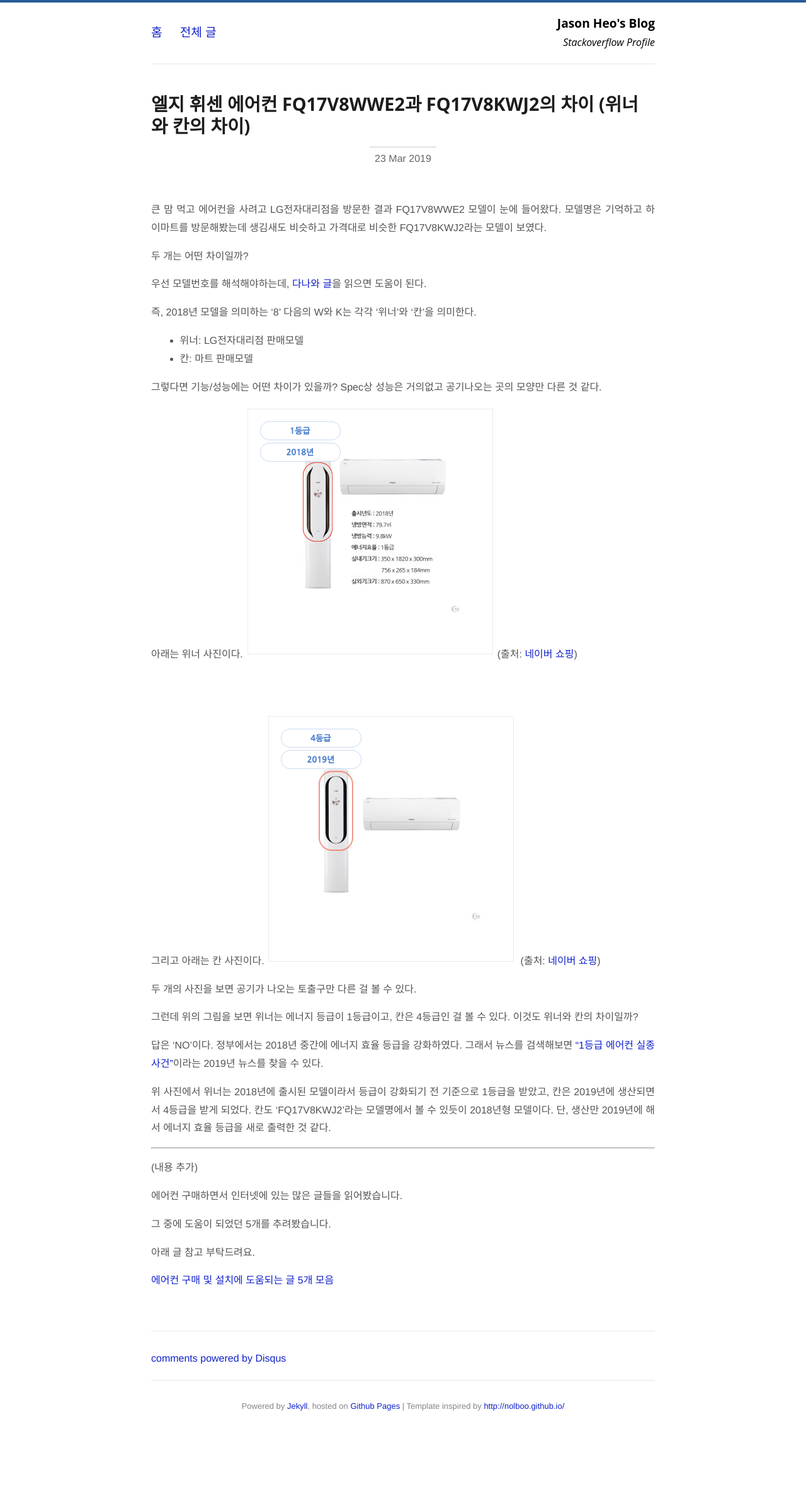
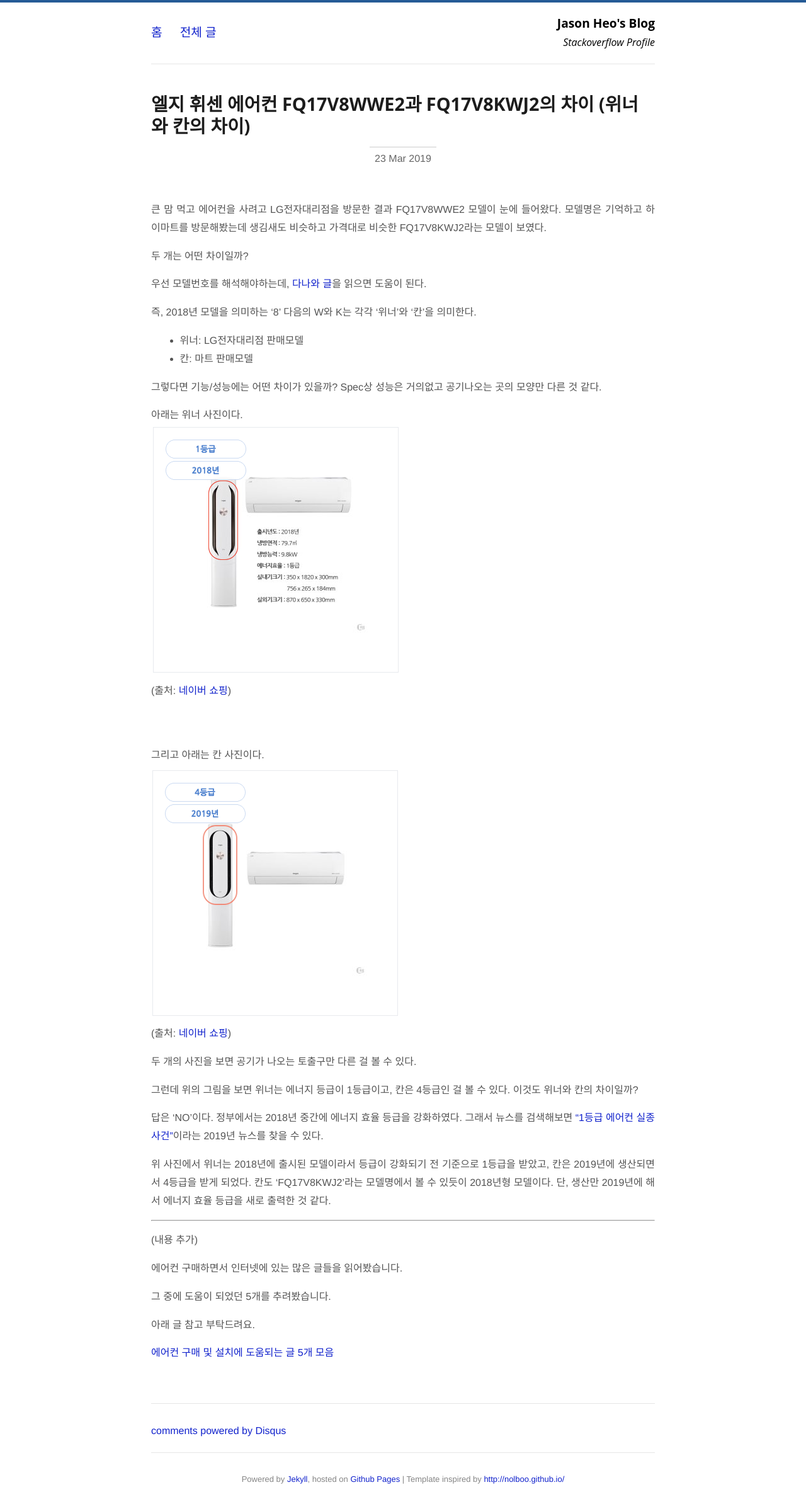
Before and after one commit to jason-heo/jason-heo.github.io, a Jekyll site: the page built from _posts/2019-03-23-ac-lg.md, in a window 1280 px wide. Shown: the whole page at 63% size. Built offline with Jekyll 4.4.1, drawn with Linux system fonts in a browser that asks for light colours; comment, search, counter and statistics services are not loaded; before the commit the page ends 2281 px from its top, so only the background shows below that.

Commit message:
<BR> 추가

```diff
--- a/_posts/2019-03-23-ac-lg.md
+++ b/_posts/2019-03-23-ac-lg.md
@@ -17,13 +17,13 @@
 
 그렇다면 기능/성능에는 어떤 차이가 있을까? Spec상 성능은 거의없고 공기나오는 곳의 모양만 다른 것 같다.
 
-아래는 위너 사진이다.
-![img1](/images/posts/life/aircon/ac-winner.png)
+아래는 위너 사진이다.<BR>
+![img1](/images/posts/life/aircon/ac-winner.png)<BR>
 (출처: [네이버 쇼핑](https://search.shopping.naver.com/detail/detail.nhn?nv_mid=16792765853&cat_id=50002523&frm=NVSCMOD&query=FQ17V8WWE2&NaPm=ct%3Djtl2dfew%7Cci%3Dcbfd567147658b2a3ddbe4050353de2129905d5f%7Ctr%3Dsls%7Csn%3D95694%7Chk%3D0ca880ddda27a4317b8363322140fd86d5feec4c))
 
 <BR><BR>
-그리고 아래는 칸 사진이다.
-![img2](/images/posts/life/aircon/ac-khan.png)
+그리고 아래는 칸 사진이다.<BR>
+![img2](/images/posts/life/aircon/ac-khan.png)<BR>
 (출처: [네이버 쇼핑](https://search.shopping.naver.com/detail/detail.nhn?nv_mid=17126750171&cat_id=50002523&frm=NVSCMOD&query=FQ17V8kwj2&NaPm=ct%3Djtl2d5ds%7Cci%3Def99c0078cc970c91e36139bac6504cc22383362%7Ctr%3Dsls%7Csn%3D95694%7Chk%3Dd2be78421f3f810d29d1af54b522cbe182eb4a26))
 
 두 개의 사진을 보면 공기가 나오는 토출구만 다른 걸 볼 수 있다.
```
